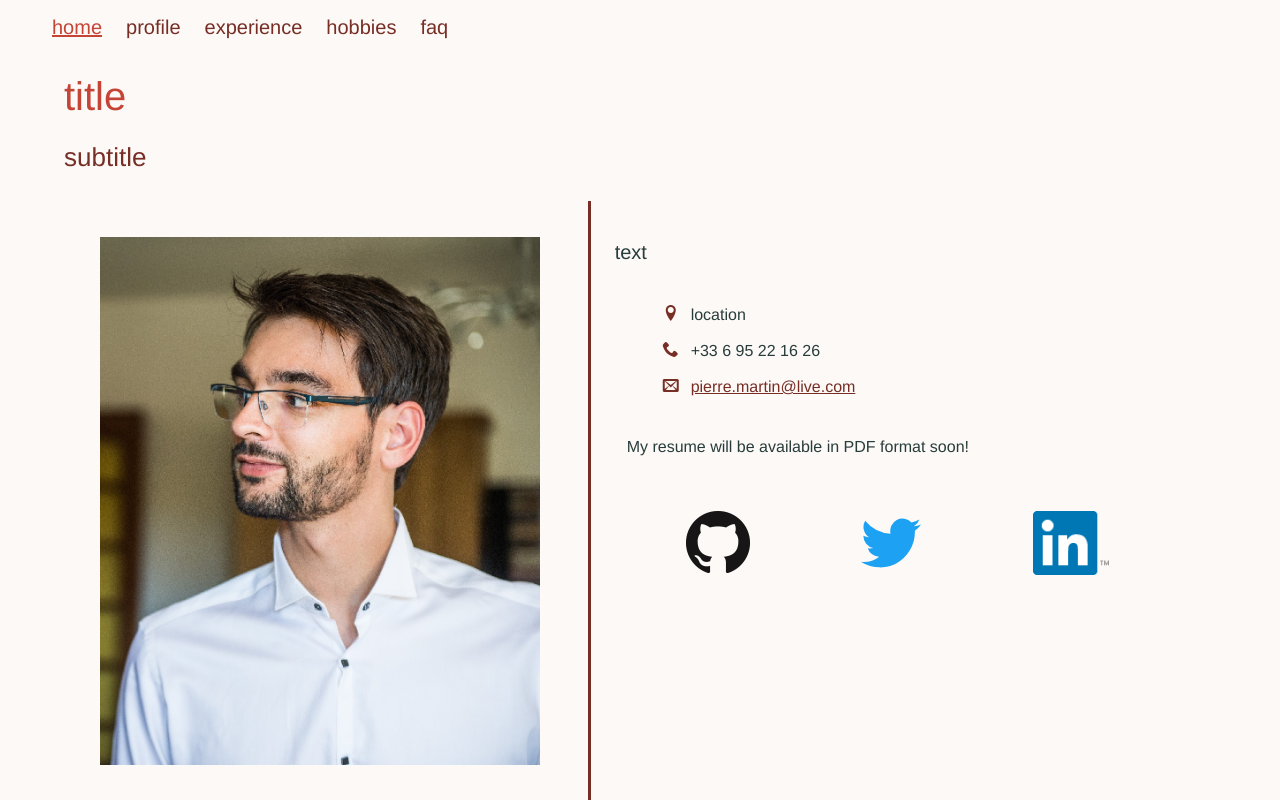
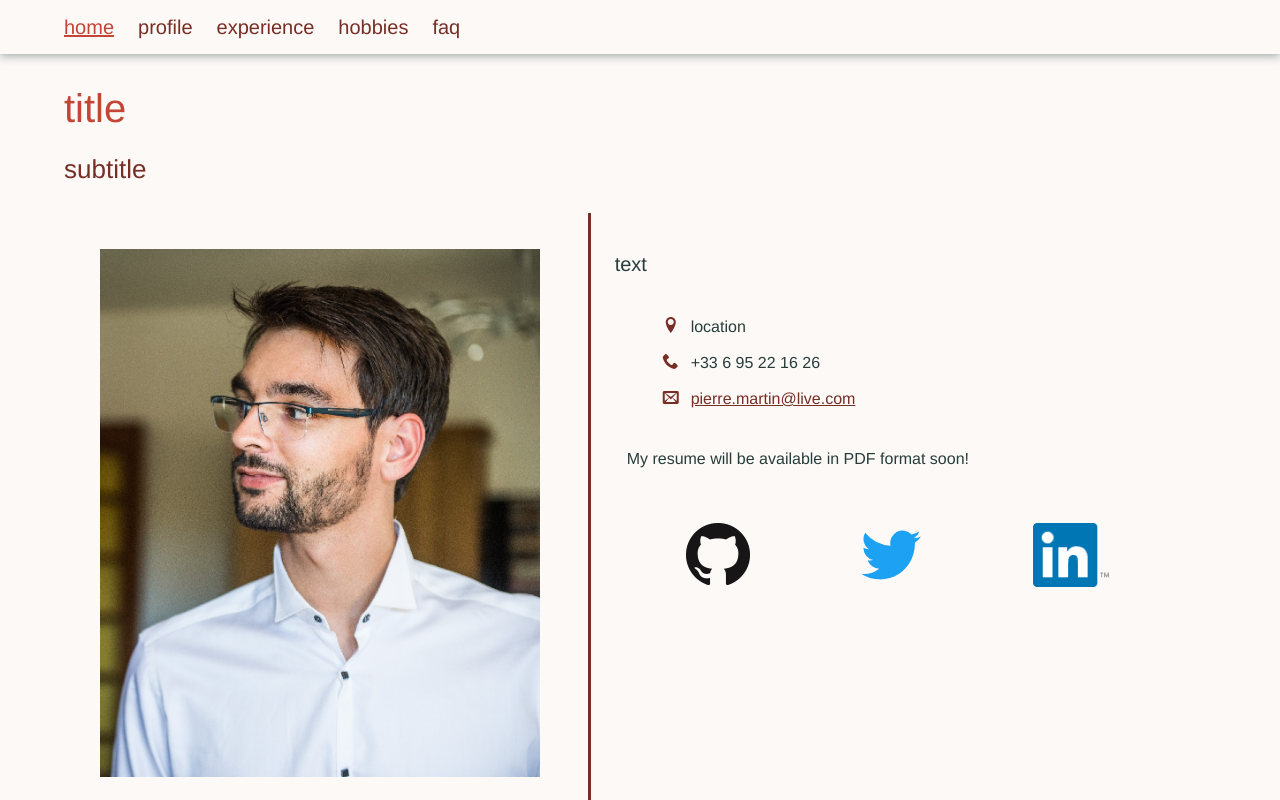
Before and after one commit to rempartIrien/resume, a Vue app: page / in a window 1280 px wide. Built offline with nearby package versions, Linux system fonts and the light colour scheme.

Commit message:
Add shadow to menu

```diff
--- a/src/components/experience/RiExperience.vue
+++ b/src/components/experience/RiExperience.vue
@@ -44,7 +44,7 @@ export default {
 
     &__title
       ri-m-pageTitle()
-      padding $ri-baseMargin 0
+      padding 2 * $ri-baseMargin 0 $ri-baseMargin 0
 
     &__intro
       ri-m-pageSubtitle()
--- a/src/components/faq/RiFaq.vue
+++ b/src/components/faq/RiFaq.vue
@@ -34,7 +34,7 @@ export default {
 
     &__title
       ri-m-pageTitle()
-      padding $ri-baseMargin 0
+      padding 2 * $ri-baseMargin 0 $ri-baseMargin 0
 
     &__intro
       ri-m-pageSubtitle()
--- a/src/components/hobbies/RiHobbies.vue
+++ b/src/components/hobbies/RiHobbies.vue
@@ -62,7 +62,7 @@ export default {
 
     &__title
       ri-m-pageTitle()
-      padding $ri-baseMargin 0
+      padding 2 * $ri-baseMargin 0 $ri-baseMargin 0
 
     &__intro
       ri-m-pageSubtitle()
--- a/src/components/home/RiHome.vue
+++ b/src/components/home/RiHome.vue
@@ -51,7 +51,7 @@ export default {
 
     &__title
       ri-m-titleText(, 4rem)
-      padding $ri-baseMargin 0
+      padding 2 * $ri-baseMargin 0 $ri-baseMargin 0
 
     &__subtitle
       ri-m-titleText($ri-secondaryColor)
--- a/src/components/menu/RiMenu.vue
+++ b/src/components/menu/RiMenu.vue
@@ -1,7 +1,8 @@
 <template lang="pug">
-  ul.ri-menu
-    li.ri-menu__item(v-for="route in routes", :key="route.path")
-      router-link.ri-menu__link(:to="route.path", exact-active-class="ri-s-active", v-t="route.data.translationKey")
+  div.ri-menu
+    ul.ri-menu__list
+      li.ri-menu__item(v-for="route in routes", :key="route.path")
+        router-link.ri-menu__link(:to="route.path", exact-active-class="ri-s-active", v-t="route.data.translationKey")
 </template>
 
 <script>
@@ -24,11 +25,16 @@ export default {
 
   .ri-menu
     // See App.vue for padding policy
-    margin 0
+    box-shadow 0px 1px 10px rgba($ri-textColor, 0.5)
+
+    &__list
+      ri-m-unstyleList()
+      margin 0
+      padding $ri-baseMargin
 
     &__item
       display inline-block
-      padding $ri-baseMargin
+      padding 0 $ri-baseMargin
 
     &__link
       &,
--- a/src/components/profile/RiProfile.vue
+++ b/src/components/profile/RiProfile.vue
@@ -43,7 +43,7 @@
 
     &__title
       ri-m-pageTitle()
-      padding $ri-baseMargin 0
+      padding 2 * $ri-baseMargin 0 $ri-baseMargin 0
 
     &__intro
       ri-m-pageSubtitle()
```
